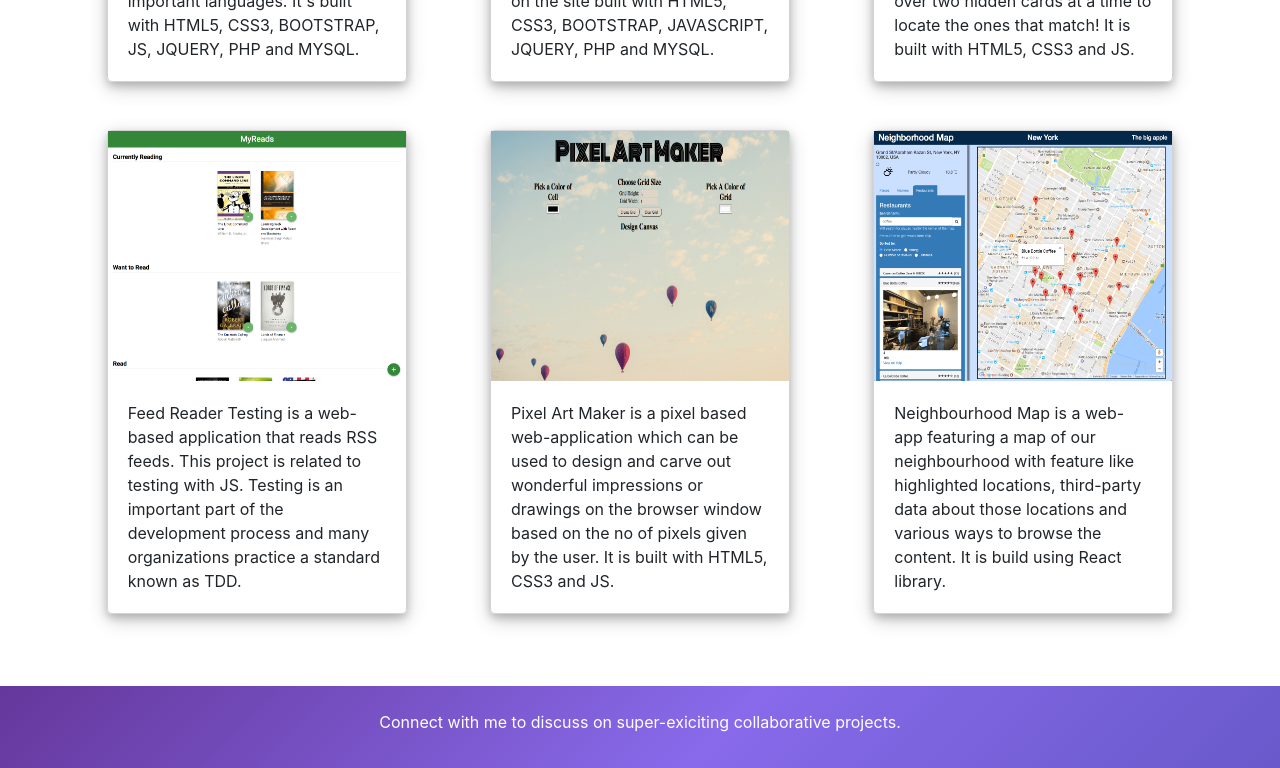
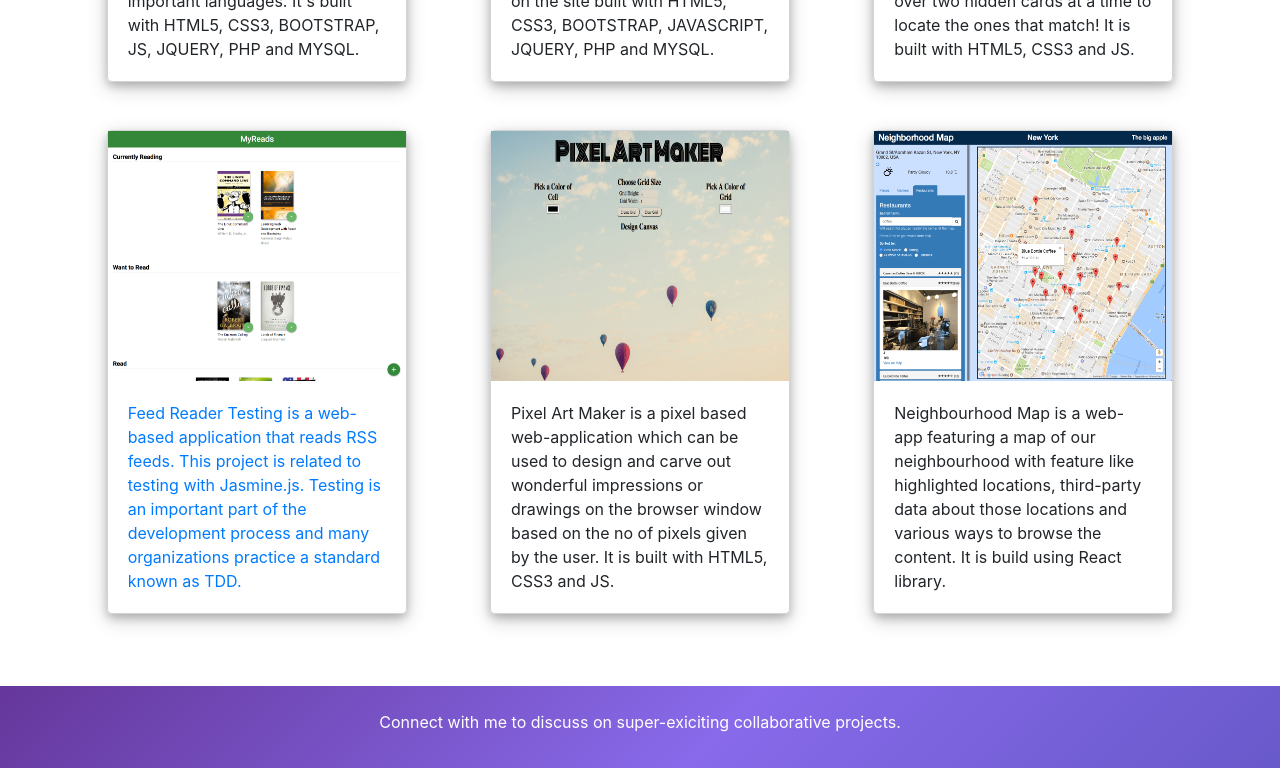
Before and after one commit to binaryshrey/me, a plain HTML site: page index.html in a window 1280 px wide. Shown: the part 1340-2108 px from the top of the page. Drawn offline with nearby package versions, Linux system fonts and the light colour scheme.

Commit message:
Added site links

```diff
--- a/index.html
+++ b/index.html
@@ -83,9 +83,9 @@
             </div>
 
             <div class="row1 a4">
-                <img src="./img/p4.png" alt="feed reader testing" class="ig">
+                <a href="https://binaryshrey.github.io/fend-feedreader-testing/"><img src="./img/p4.png" alt="feed reader testing" class="ig">
                 <p>Feed Reader Testing is a web-based application that reads RSS feeds. This project is related to testing with
-                    JS. Testing is an important part of the development process and many organizations practice a standard known
+                    Jasmine.js. Testing is an important part of the development process and many organizations practice a standard known
                     as TDD. </p>
             </div>
 
```
